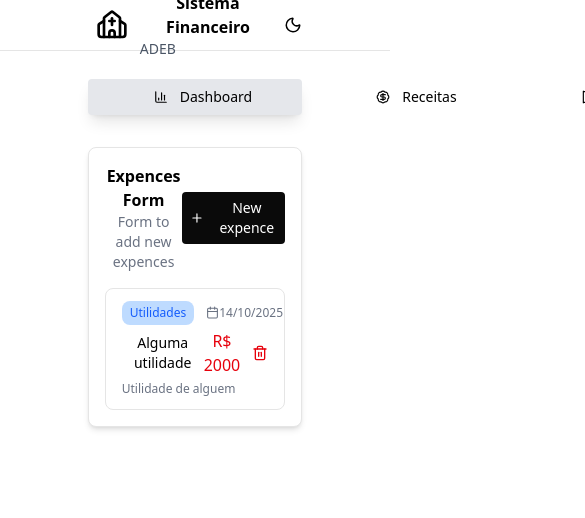
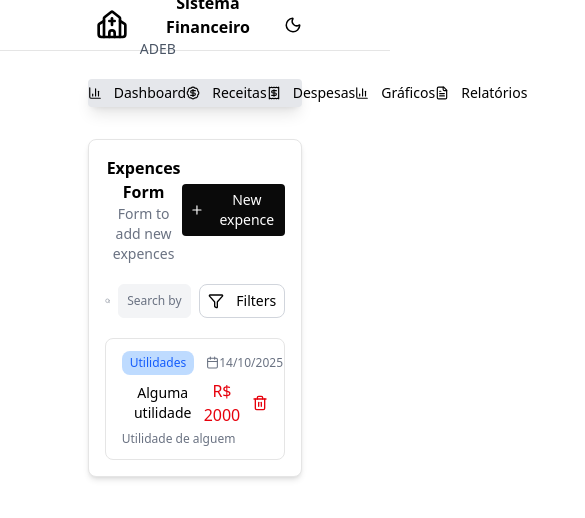
Before and after one commit to vitorvilarindo/Project-Morphels-REACT-FrontEnd, a React (Vite) app: page /expences in a window 390 px wide. Shown: the top 518 px of the page, 585 px wide, since content can reach past the window. Built offline with nearby package versions, Linux system fonts and the light colour scheme.

Commit message:
Refactor menu and add search area component
Updated menu and menu button components for improved layout and responsiveness. Added a new SearchArea component and integrated it into the table for search and filter functionality. Refactored DataBalons to use a button element for better accessibility.

```diff
--- a/src/components/dadaBalons.jsx
+++ b/src/components/dadaBalons.jsx
@@ -13,7 +13,7 @@ function DataBalons({category, data, title, value, description, color_value, col
   const classeCorCategory = cores[color_categorty]
 
   return (
-    <div className="flex flex-col justify-center border border-neutral-200 bg-white px-4 py-3 rounded-lg gap-1">
+    <button className="flex flex-col justify-center border hover:bg-gray-100 border-neutral-200 bg-white px-4 py-3 rounded-lg gap-1">
       <nav className="flex gap-3 ">
 
         <p className={`text-xs text-blue-300 ${classeCorCategory[0]} ${classeCorCategory[1]} px-2 py-1 rounded-lg items-center`}>{category}</p>
@@ -29,7 +29,7 @@ function DataBalons({category, data, title, value, description, color_value, col
       <section className="flex justify-start">
         <p className="text-xs text-gray-500">{description}</p>
       </section>
-    </div>
+    </button>
   )
 }
 export default DataBalons;
--- a/src/components/menu.jsx
+++ b/src/components/menu.jsx
@@ -5,20 +5,20 @@
   const navigate = useNavigate()
   return (
     <div className='flex justify-center items-center mt-7'>
-      <ul className='w-[55vw] justify-around flex bg-gray-200 rounded-sm items-center shadow-lg p-1'>
-        <li>
+      <ul className='w-[55vw] flex flex-row bg-gray-200 rounded-sm items-center shadow-lg'>
+        <li className='w-full '>
           <MenuButtons onClick={() => navigate(`/`)}><ChartColumn size={14}/>Dashboard </MenuButtons>
-        </li>
-        <li>
+        </li >
+        <li className='w-full'>
           <MenuButtons onClick={() => navigate(`/revenues`)}><BadgeDollarSign size={14}/>Receitas </MenuButtons>
         </li>
-        <li>
+        <li className='w-full'>
           <MenuButtons onClick={() => navigate(`/expences`)}><Receipt size={14}/>Despesas </MenuButtons>
         </li>
-        <li>
+        <li className='w-full'>
           <MenuButtons onClick={() => navigate(`/grafics`)}><ChartColumn size={14}/>Gráficos </MenuButtons>
         </li>
-        <li>
+        <li className='w-full'>
           <MenuButtons onClick={() => navigate(`/reports`)}><FileText size={14}/>Relatórios</MenuButtons>
         </li>
       </ul>
--- a/src/components/menuButtons.jsx
+++ b/src/components/menuButtons.jsx
@@ -1,5 +1,5 @@
 function MenuButtons(props) {
-  return <button className='flex gap-3 text-sm items-center pl-15.5 pr-15.5 pt-1 pb-1 hover:bg-white focus:bg-white rounded-sm' {...props}>{props.children}</button>
+  return <button className='w-full flex gap-3 text-sm justify-center items-center py-1 hover:bg-white focus:bg-white rounded-sm' {...props}>{props.children}</button>
 
 }
 export default MenuButtons;
--- /dev/null
+++ b/src/components/searchArea.jsx
@@ -0,0 +1,19 @@
+import { Search, Funnel } from "lucide-react";
+function SearchArea({ placeholder}) {
+  return (
+    <div className="flex items-center gap-2 w-full">
+      <Search size={16} className="text-gray-500" />
+        <input
+          className="w-full text-xs bg-gray-100 border rounded-md border-gray-100 hover:cursor-auto focus:border-gray-400 focus:outline-none placeholder:text-gray-500 transition-all px-2 py-2"
+          type="text"
+          placeholder={placeholder}
+        />
+
+      <button className="flex hover:bg-gray-100 py-1.5 px-2 text-sm rounded-lg border border-gray-300 transform items-center gap-3">
+        <Funnel size={16} />
+        Filters
+      </button>
+    </div>
+  );
+}
+export default SearchArea;
--- a/src/components/table.jsx
+++ b/src/components/table.jsx
@@ -2,10 +2,12 @@ import Header2 from "./header2.jsx";
 import FormButtons from "./formButtons.jsx";
 import OpenFromButton from "./openFromButton.jsx";
 import DataBalons from "./dadaBalons.jsx";
+import SearchArea from "./searchArea.jsx";
+import { Search } from "lucide-react";
 function Table({header_title, header_description, button_title, category, data, title, value, description, color_value, color_categorty}) {
   return (
     <div className="flex justify-center">
-      <div className="flex flex-col justify-center w-[55vw] mt-8 p-4 bg-white border border-neutral-200 rounded-lg shadow-md gap-4">
+      <div className="flex flex-col justify-center w-[55vw] mt-8 p-4 bg-white border border-neutral-200 rounded-lg shadow-md gap-5">
         <section className="flex justify-between items-center">
           <Header2
             title={header_title}
@@ -13,6 +15,7 @@ function Table({header_title, header_description, button_title, category, data,
           />
           <OpenFromButton>{button_title}</OpenFromButton>
         </section>
+        <SearchArea placeholder={"Search by description or member..."} />
         <DataBalons
           category={category}
           data={data}
```
